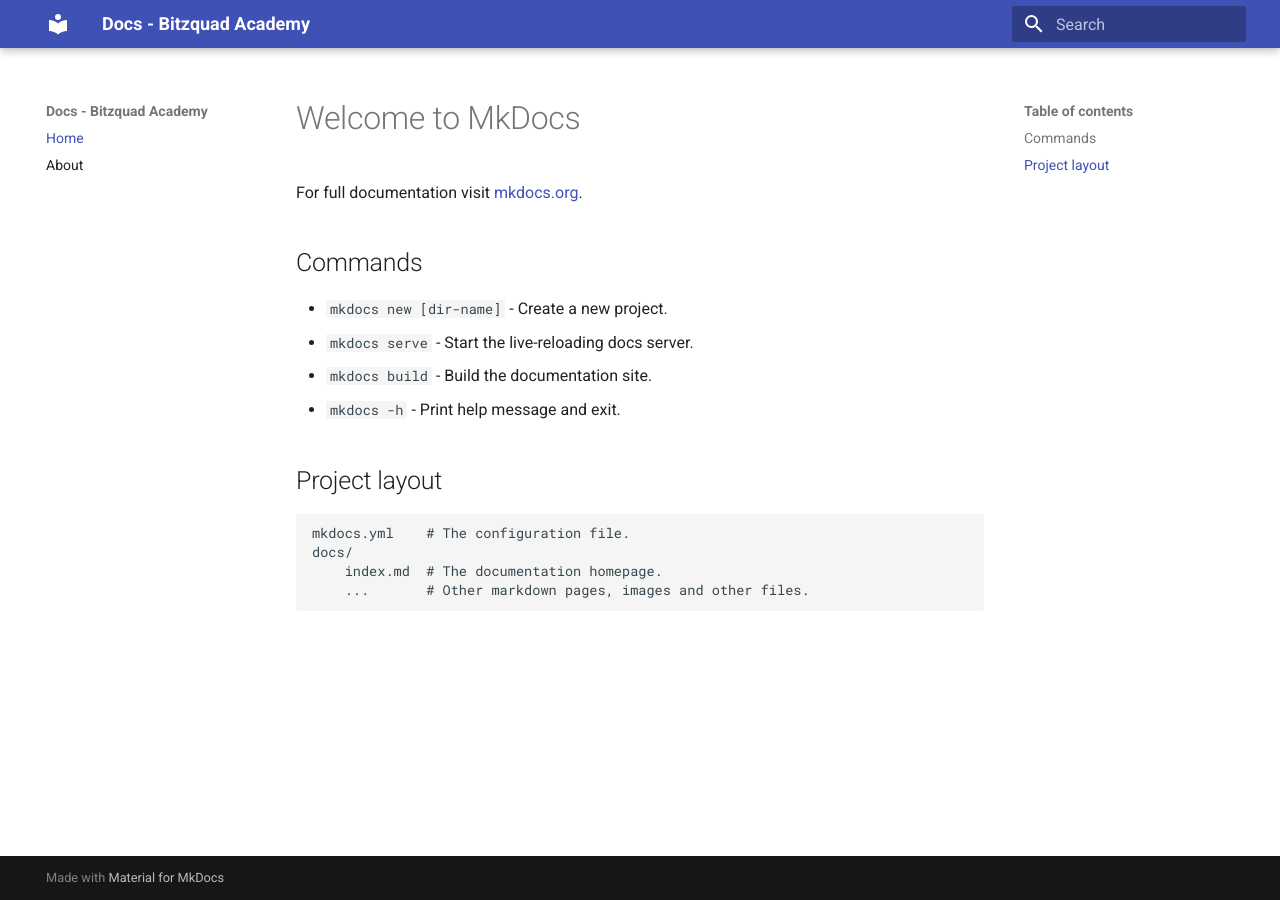
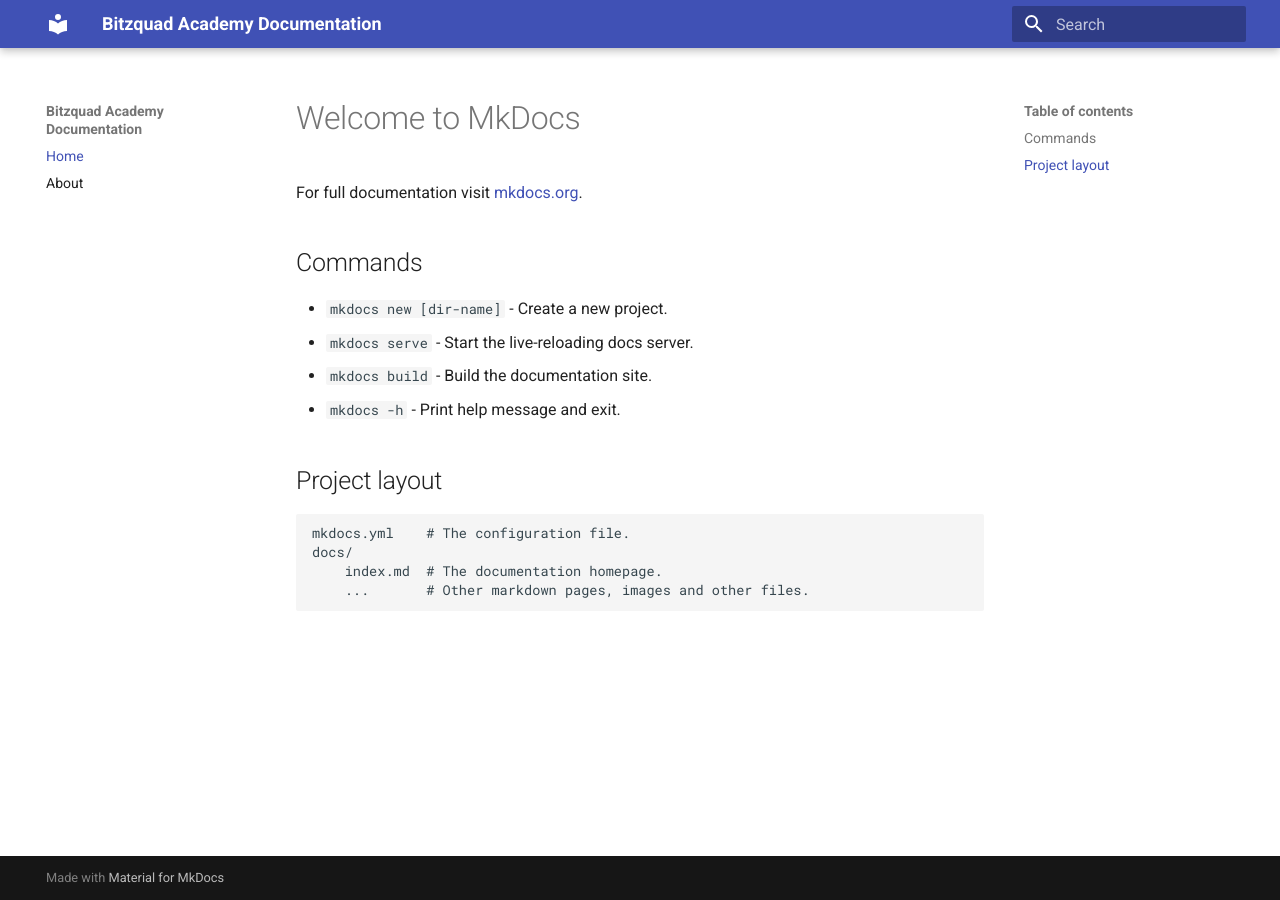
Before and after one commit to bitzquad/docs-bitzquad-academy, an MkDocs documentation site: the page built from docs/index.md, in a window 1280 px wide. Built offline with MkDocs 1.6.1 and Material for MkDocs 9.7.7, drawn with Linux system fonts in a browser that asks for light colours.

Commit message:
Update docs

```diff
--- a/mkdocs.yml
+++ b/mkdocs.yml
@@ -1,4 +1,4 @@
-site_name: Docs - Bitzquad Academy
+site_name: Bitzquad Academy Documentation
 site_url: https://docs.learn.bitzquad.com
 nav:
   - Home: index.md
```
Also changed, not shown: 1 other file.
